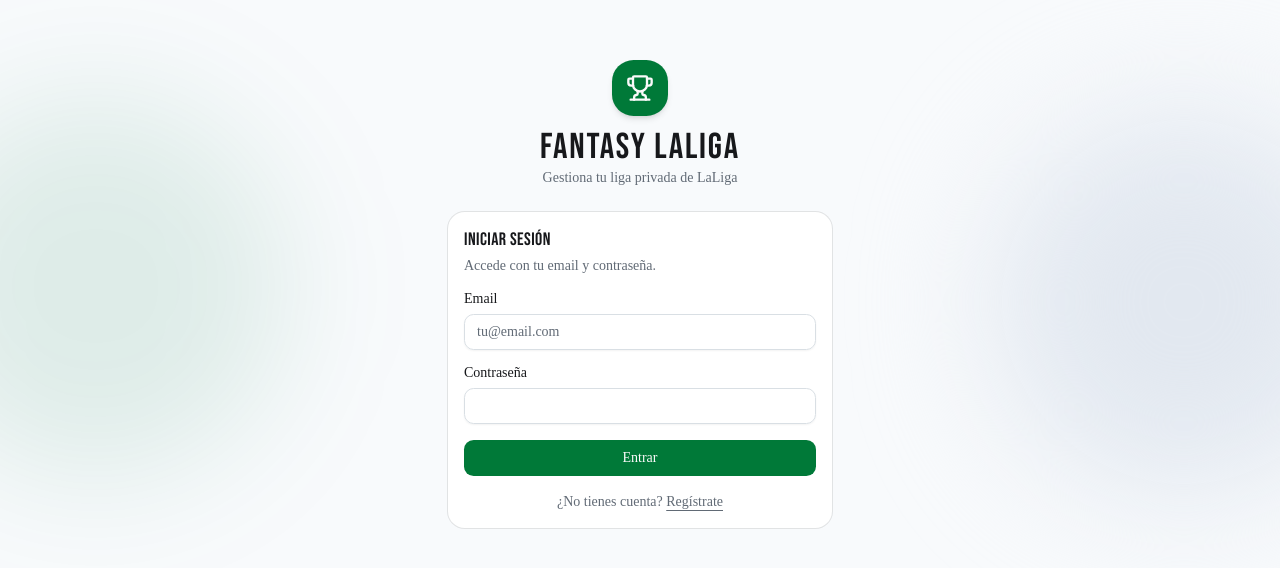
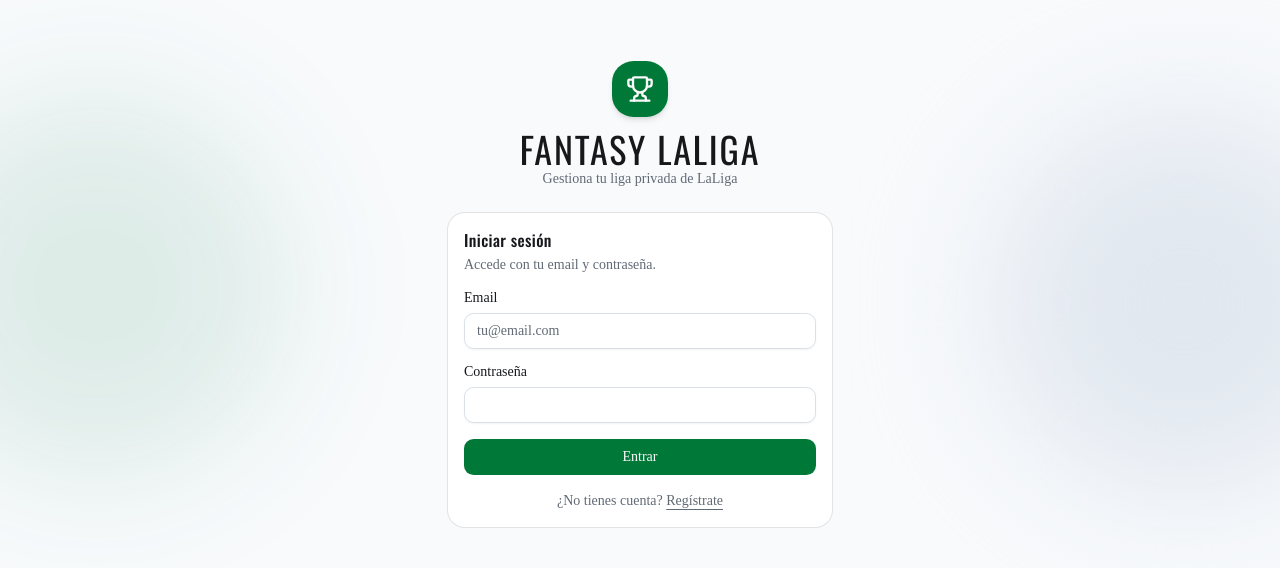
Before and after one commit to jmtristante/Fantasy, a Next.js app in the folder Frontend/: page /auth/login in a window 1280 px wide. Shown: the part 106-674 px from the top of the page. Built offline with nearby package versions, Linux system fonts and the light colour scheme.

Commit message:
Cambia la tipografia de titulos a Oswald (mas legible que Bebas)

```diff
--- a/Frontend/src/app/globals.css
+++ b/Frontend/src/app/globals.css
@@ -9,7 +9,7 @@
   --color-foreground: var(--foreground);
   --font-sans: var(--font-sans);
   --font-mono: var(--font-geist-mono);
-  --font-heading: var(--font-bebas);
+  --font-heading: var(--font-oswald);
   --color-sidebar-ring: var(--sidebar-ring);
   --color-sidebar-border: var(--sidebar-border);
   --color-sidebar-accent-foreground: var(--sidebar-accent-foreground);
@@ -139,6 +139,6 @@
   h3,
   h4 {
     @apply font-heading;
-    letter-spacing: 0.02em;
+    letter-spacing: 0.01em;
   }
 }
--- a/Frontend/src/app/layout.tsx
+++ b/Frontend/src/app/layout.tsx
@@ -1,5 +1,5 @@
 import type { Metadata } from "next";
-import { Geist, Geist_Mono, Bebas_Neue } from "next/font/google";
+import { Geist, Geist_Mono, Oswald } from "next/font/google";
 import { Analytics } from "@vercel/analytics/react";
 import { SpeedInsights } from "@vercel/speed-insights/next";
 import "./globals.css";
@@ -17,10 +17,10 @@
   subsets: ["latin"],
 });
 
-const bebas = Bebas_Neue({
-  variable: "--font-bebas",
+const oswald = Oswald({
+  variable: "--font-oswald",
   subsets: ["latin"],
-  weight: "400",
+  weight: ["400", "500", "600", "700"],
 });
 
 export const metadata: Metadata = {
@@ -32,7 +32,7 @@
   return (
     <html
       lang="es"
-      className={`${geistSans.variable} ${geistMono.variable} ${bebas.variable} h-full antialiased`}
+      className={`${geistSans.variable} ${geistMono.variable} ${oswald.variable} h-full antialiased`}
     >
       <body className="min-h-full flex flex-col">
         <ThemeProvider
--- a/Frontend/src/components/ui/card.tsx
+++ b/Frontend/src/components/ui/card.tsx
@@ -38,7 +38,7 @@
     <div
       data-slot="card-title"
       className={cn(
-        "font-heading text-lg leading-snug font-normal tracking-wide group-data-[size=sm]/card:text-base",
+        "font-heading text-base leading-snug font-medium tracking-wide group-data-[size=sm]/card:text-sm",
         className
       )}
       {...props}
```
